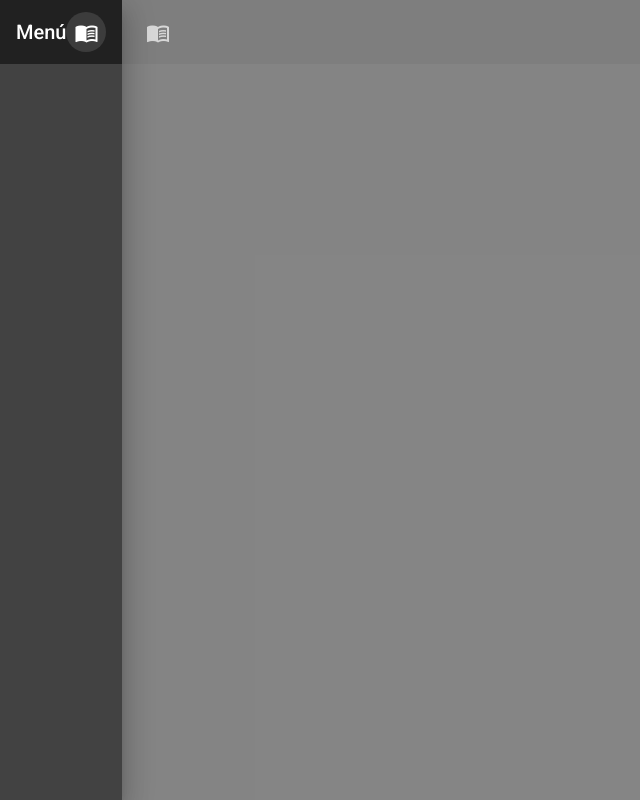
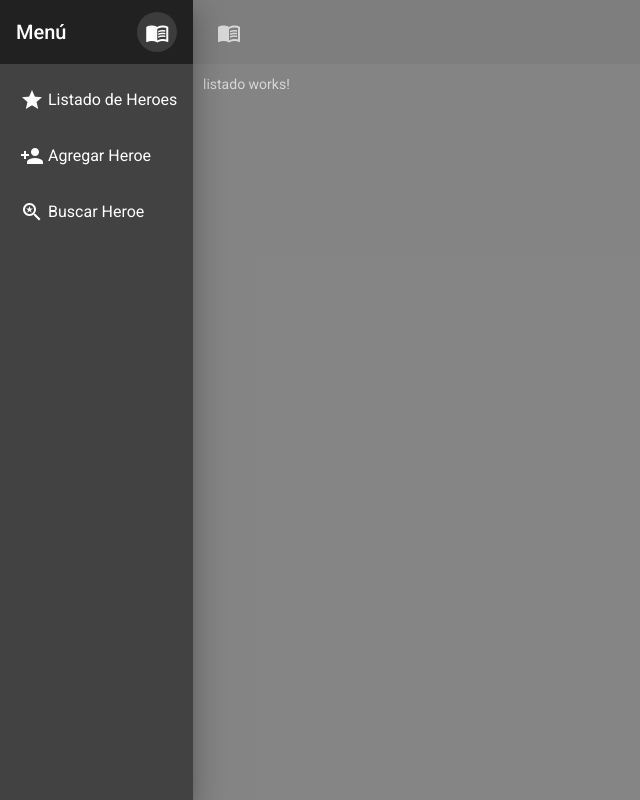
Before and after one commit to luceroraul12/05-heroesApp, an Angular app: page /heroes/listado in a window 1280 px wide. Both pictures are taken after a click on the button "menu_book". Shown: the whole page, without its empty margins (0-640 px from the left). Built offline with nearby package versions, Linux system fonts and the light colour scheme.

Commit message:
mat navlist

```diff
--- a/src/app/heroes/pages/home/home.component.html
+++ b/src/app/heroes/pages/home/home.component.html
@@ -3,12 +3,30 @@
 
         <mat-toolbar>
             <span>Menú</span>
+            <span class="spacer"></span>
+
             <button mat-icon-button (click)="sidenav.toggle()">
                 <mat-icon>menu_book</mat-icon>
             </button>
         </mat-toolbar>
 
-        <mat-nav-list></mat-nav-list>
+        <mat-nav-list>
+            <a routerLink="listado" mat-list-item>
+                <mat-icon mat-list-icon>star</mat-icon>
+                <span>
+                    Listado de Heroes</span>
+            </a>
+            <a routerLink="agregar" mat-list-item>
+                <mat-icon mat-list-icon>person_add</mat-icon>
+                <span>
+                    Agregar Heroe</span>
+            </a>
+            <a routerLink="agregar" mat-list-item>
+                <mat-icon mat-list-icon>saved_search</mat-icon>
+                <span>
+                    Buscar Heroe</span>
+            </a>
+        </mat-nav-list>
 
     </mat-sidenav>
 
@@ -16,6 +34,17 @@
         <button mat-icon-button (click)="sidenav.toggle()">
             <mat-icon>menu_book</mat-icon>
         </button>
+
+        <span class="spacer"></span>
+
+        <button mat-icon-button (click)="sidenav.toggle()">
+            <mat-icon>logout</mat-icon>
+        </button>
     </mat-toolbar>
 
+    <div class="container">
+        <router-outlet></router-outlet>
+
+    </div>
+
 </mat-sidenav-container>
--- a/src/app/heroes/pages/home/home.component.ts
+++ b/src/app/heroes/pages/home/home.component.ts
@@ -4,13 +4,15 @@ import { Component, OnInit } from '@angular/core';
   selector: 'app-home',
   templateUrl: './home.component.html',
   styles: [
-  ]
+    `
+      .container {
+        margin: 10px;
+      }
+    `,
+  ],
 })
 export class HomeComponent implements OnInit {
+  constructor() {}
 
-  constructor() { }
-
-  ngOnInit(): void {
-  }
-
+  ngOnInit(): void {}
 }
```
